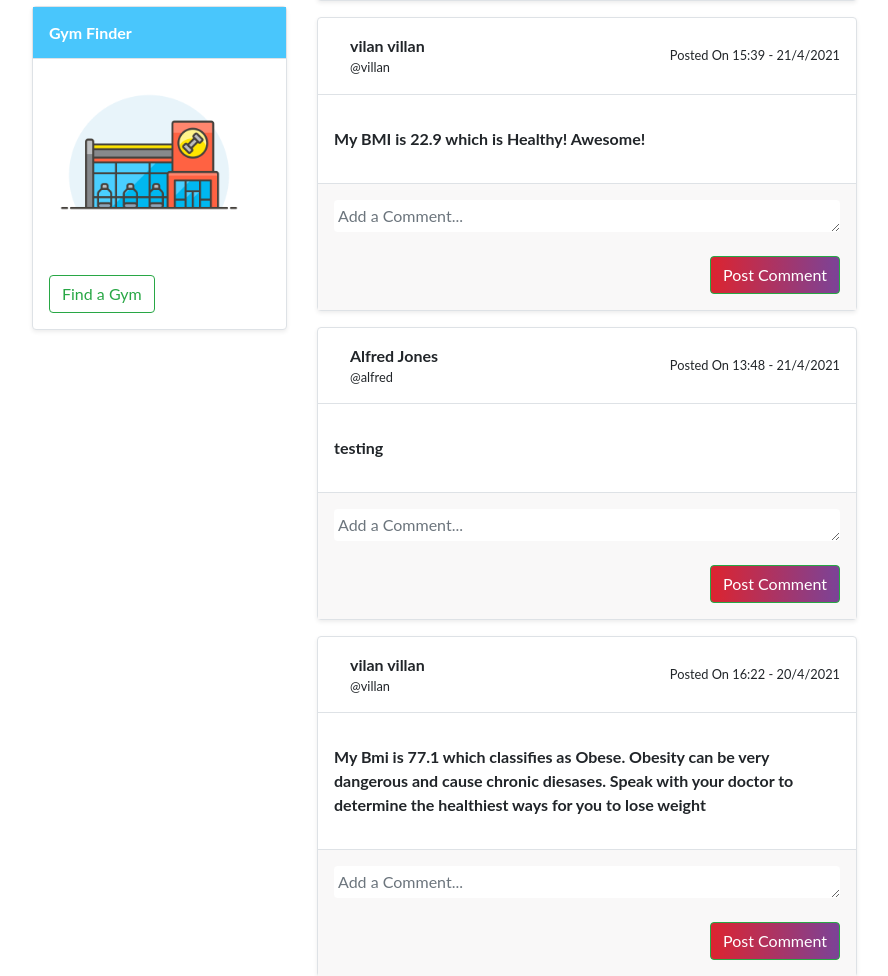
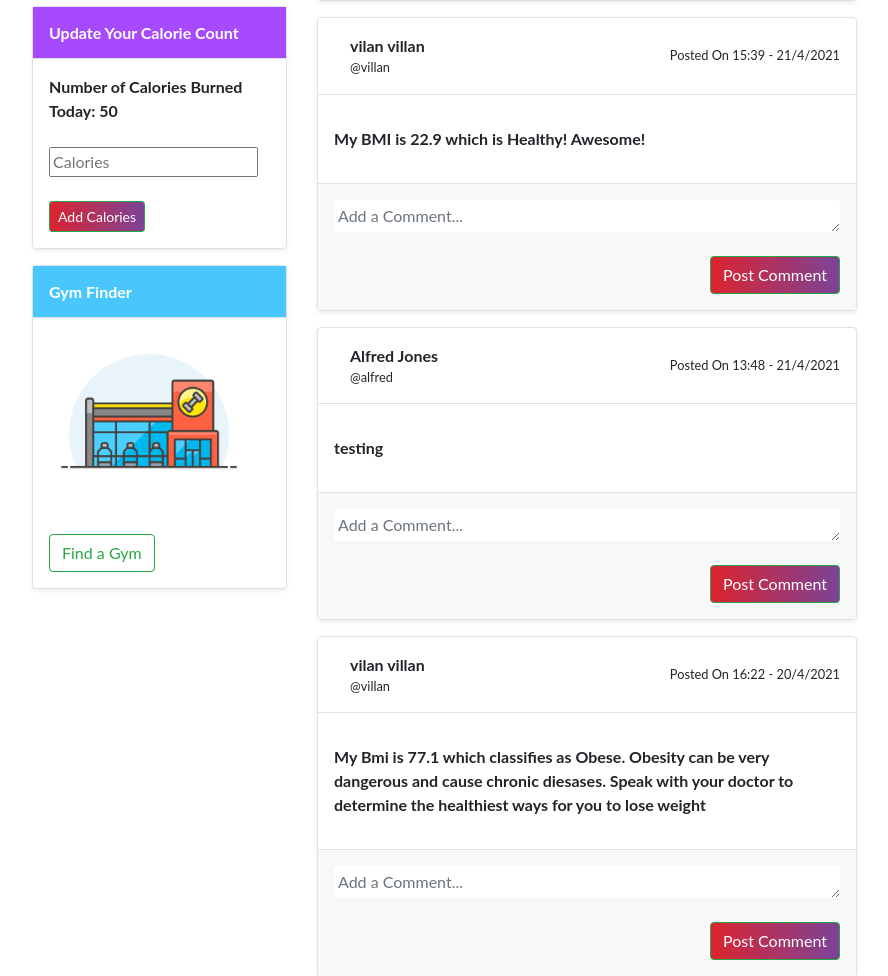
Before and after one commit to openchampagne/getstrongwithme, a Flask app: page /home in a window 1280 px wide. Shown: the part 992-1968 px from the top of the page, without its empty margins (53-941 px from the left). Run offline with Flask 2, Linux system fonts and the light colour scheme; a user stored in the database is signed in; data comes from the database, SQL or seed files in the repository; some libraries are stand-ins or nearby versions.

Commit message:
yolo
yolo

```diff
--- a/templates/home.html
+++ b/templates/home.html
@@ -155,6 +155,27 @@
                   </div>
                </div>
 <!-- Activity Leaderboard Widget Ends-->
+
+<!-- Update Calorie Widget Starts -->
+<div class="box shadow-sm border rounded bg-white mb-3">
+   <div class="border-bottom p-3 d-flex align-items-center" style="
+   background-color: #a749fc;
+   color: #fff;">
+      <div class="mr-1 overflow-hidden">
+         <h6 class="font-weight-bold m-0">Update Your Calorie Count</h6>
+      </div>
+   </div>
+   <div class="box-body p-3">
+         <div class="mr-2">
+            <p class="mb-0 font-weight-bold">Number of Calories Burned Today: {{ current_user.calories }}</p><br>
+                  <form action="/my-account" method="POST">
+                     <input type="number" name="calories" placeholder="Calories" max="99999" style="color: black;"><br><br>
+                     <input type="submit" class="btn btn-primary btn-sm btn btn-success" name="submit_calories" value="Add Calories">
+                  </form>
+         </div>
+   </div>
+   </div>
+<!-- Update Calorie Widget ends -->
 
 <!-- GymFinder Widget Starts -->
                <div class="box shadow-sm border rounded bg-white mb-3">
--- a/templates/my-account.html
+++ b/templates/my-account.html
@@ -202,7 +202,7 @@
             <p class="mb-0 font-weight-bold">Number of Calories Burned Today: {{ current_user.calories }}</p><br>
                   <form action="/my-account" method="POST">
                      <input type="number" name="calories" placeholder="Calories" max="99999" style="color: black;"><br><br>
-                     <input type="submit" name="submit_calories" value="Add Calories">
+                     <input type="submit" class="btn btn-primary btn-sm btn btn-success" name="submit_calories" value="Add Calories">
                   </form>
          </div>
    </div>
```
